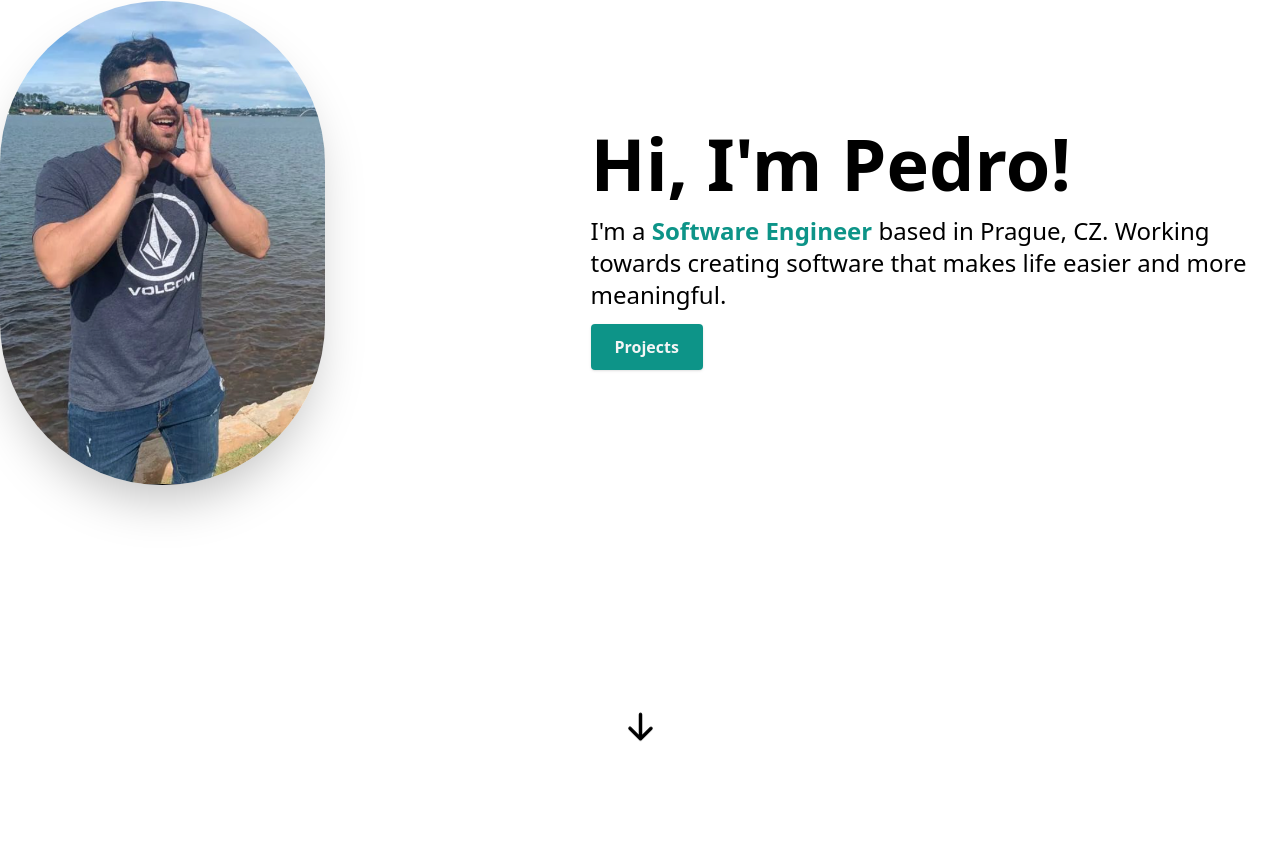
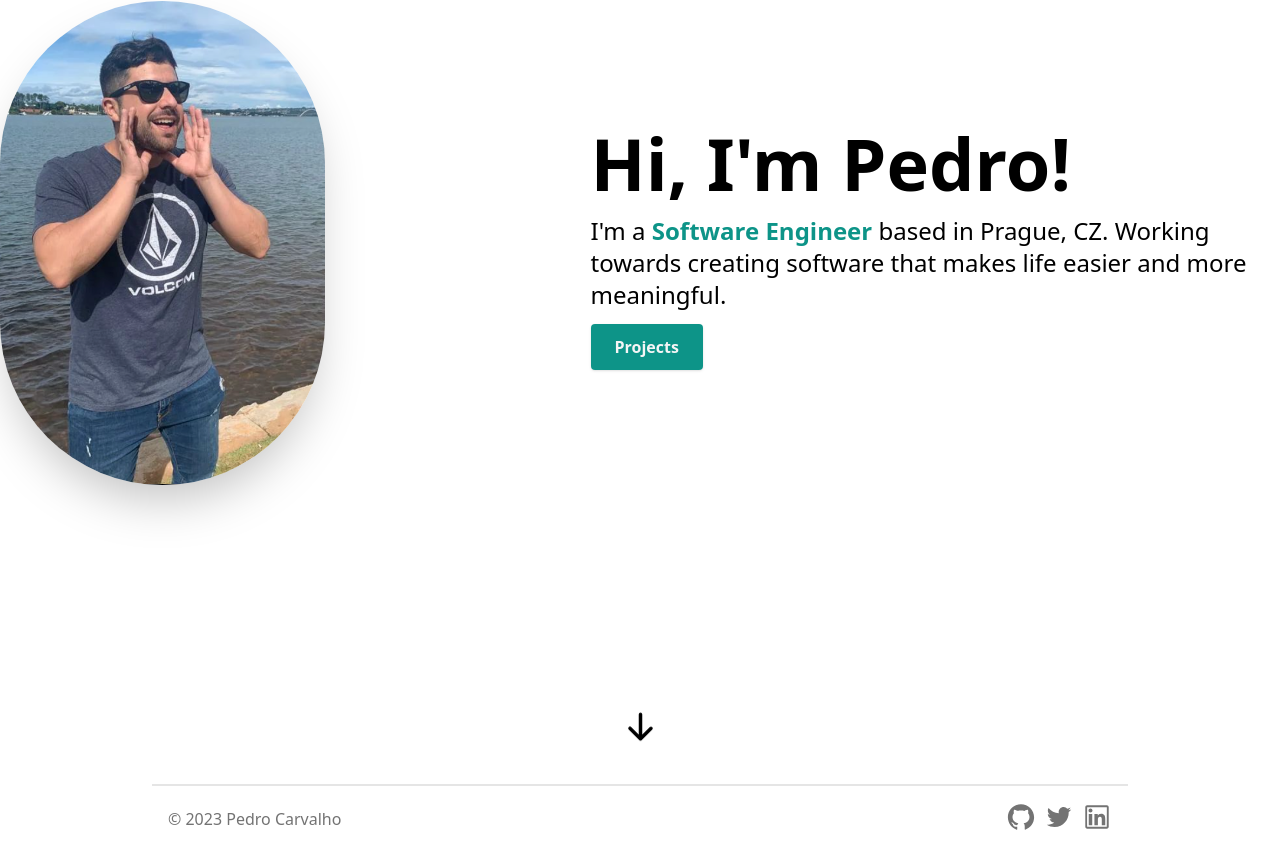
Before and after one commit to pedrocarr/my-portifolio-resume, a Next.js app: page / in a window 1280 px wide. Shown: the part 239-1091 px from the top of the page. Before the commit the page ends 991 px from the top, so only its background shows below. Built offline with nearby package versions, Linux system fonts and the light colour scheme.

Commit message:
add footer

```diff
--- a/app/layout.tsx
+++ b/app/layout.tsx
@@ -2,6 +2,7 @@
 import '../styles/globals.css'
 import Navbar from '@/components/Navbar'
 import { ThemeProvider } from 'next-themes'
+import Footer from '@/components/Footer'
 
 export default function RootLayout({
   children,
@@ -10,15 +11,12 @@
 }) {
   return (
     <html lang="en">
-      {/*
-        <head /> will contain the components returned by the nearest parent
-        head.tsx. Find out more at https://beta.nextjs.org/docs/api-reference/file-conventions/head
-      */}
       <head />
       <body>
       <ThemeProvider  enableSystem={true} attribute="class">
         <Navbar />
         {children}
+        <Footer />
       </ThemeProvider>
       </body>
     </html>
--- /dev/null
+++ b/components/Footer.tsx
@@ -0,0 +1,50 @@
+import React from "react"
+import {
+  AiOutlineGithub,
+  AiOutlineTwitter,
+  AiOutlineLinkedin,
+} from "react-icons/ai"
+
+const Footer = () => {
+  return (
+    <footer className="mx-auto max-w-3xl px-4 sm:px-6 md:max-w-5xl ">
+      <hr className="w-full h-0.5 mx-auto mt-8 bg-neutral-200 border-0"></hr>
+      <div className="mx-auto  p-4 flex flex-col text-center text-neutral-900 md:flex-row md:justify-between">
+        <div className="flex flex-row items-center justify-center space-x-1 text-neutral-500 dark:text-neutral-100">
+          © 2023 Pedro Carvalho<a href="/" className="hover:underline"></a>
+        </div>
+        <div className="flex flex-row items-center justify-center space-x-2 mb-1">
+          <a href="https://github.com/pedrocarr" rel="noreferrer" target="_blank">
+            <AiOutlineGithub
+              className="hover:-translate-y-1 transition-transform cursor-pointer text-neutral-500 dark:text-neutral-100"
+              size={30}
+            />
+          </a>
+          <a
+            href="https://twitter.com/pedrocarrr"
+            rel="noreferrer"
+            target="_blank"
+          >
+            <AiOutlineTwitter
+              className="hover:-translate-y-1 transition-transform cursor-pointer text-neutral-500 dark:text-neutral-100"
+              size={30}
+            />
+          </a>
+
+          <a
+            href="https://www.linkedin.com/in/pedro-car/"
+            rel="noreferrer"
+            target="_blank"
+          >
+            <AiOutlineLinkedin
+              className="hover:-translate-y-1 transition-transform cursor-pointer text-neutral-500 dark:text-neutral-100"
+              size={30}
+            />
+          </a>
+        </div>
+      </div>
+    </footer>
+  )
+}
+
+export default Footer
--- a/package.json
+++ b/package.json
@@ -19,7 +19,7 @@
     "next-themes": "^0.2.1",
     "react": "^18.2.0",
     "react-dom": "^18.2.0",
-    "react-icons": "^4.7.1",
+    "react-icons": "^4.10.1",
     "react-scroll": "^1.8.9",
     "typescript": "4.9.4"
   },
```
